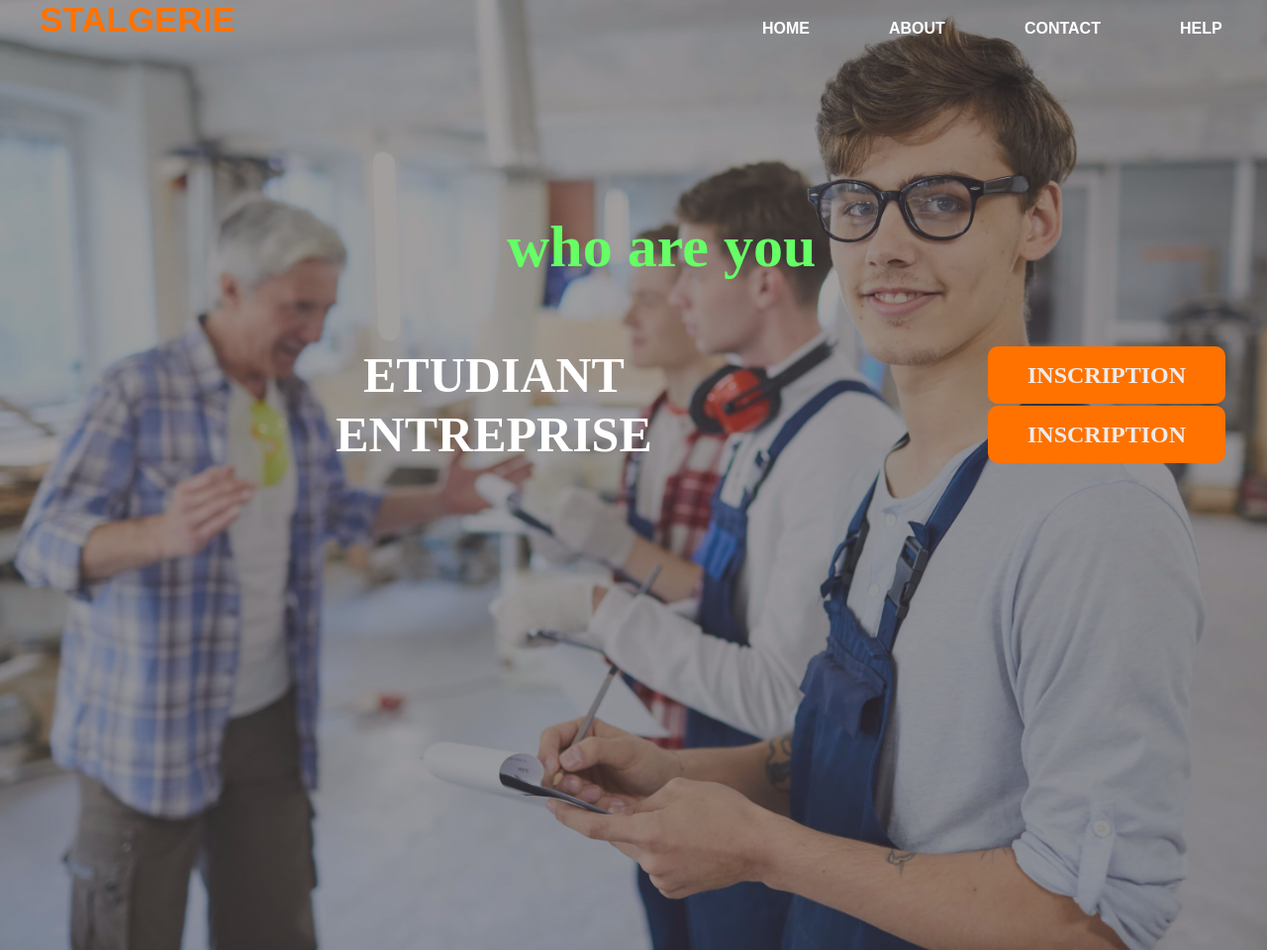
After one commit to yousri1992/site-project, a PHP site: page /choix_inscription.php in a window 1280 px wide. The commit adds this page. Shown: the whole page at 99% size. Run offline with PHP 8.4, Linux system fonts and the light colour scheme; lists and menus that the app fills with data are empty.

Commit message:
ajouter page help modifier index ajouter page choix inscription modifier le nom de create modifier css

```diff
--- /dev/null
+++ b/choix_inscription.php
@@ -0,0 +1,65 @@
+<!DOCTYPE html>
+<html lang="en">
+<head>
+    <meta charset="UTF-8">
+    <link rel="stylesheet" href="style.css">
+    <title>choix inscreption</title>
+    <script src="app.js"></script>
+    <style> </style>
+</head>
+<body>
+<form method="post">
+    <div class="mainCI">
+        <div class="navbar">
+                 <div class="icon">
+                <h2 class="logo">STALGERIE</h2>
+                 </div>
+                   <div class="menu">
+
+                   <ul >
+                        <Li class="active"><a href="/GL/index.php">HOME</a></Li>
+                        <Li class="active"><a href="/GL/about.php">ABOUT</a></Li>
+                        <Li class="active"><a href="/GL/contact.php">CONTACT</a></Li>
+                        <Li class="active"><a href="/GL/help.php">HELP</a></Li>
+                        </ul>
+
+                    </div>
+
+        </div>
+        <div>
+
+
+
+        <table class="table">
+        <h2 class = "titre" >who are you</h2>
+          <thead>
+                <tr>
+                    <th>ETUDIANT </th>
+                    <th button type="button" class="btn2" onclick="window.location.href='/GL/createE.php'">INSCRIPTION</button></th>
+
+                </tr>
+                <tr>
+                    <th>ENTREPRISE</th>
+                    <th button type="button" class="btn2" onclick="window.location.href='/GL/createEN.php'">INSCRIPTION</button></th>
+
+                </tr>
+
+
+            </thead>
+
+
+
+            </tbody>
+        </table>
+            </div>
+
+
+
+    </div>
+
+
+
+
+    </form>
+</body>
+</html>
--- a/index.php
+++ b/index.php
@@ -80,7 +80,7 @@ $connection->close();
             </div>
                    <div class="menu">
 
-                   <ul >
+                        <ul >
                         <Li class="active"><a href="/GL/index.php">HOME</a></Li>
                         <Li class="active"><a href="/GL/about.php">ABOUT</a></Li>
                         <Li class="active"><a href="/GL/contact.php">CONTACT</a></Li>
@@ -108,7 +108,7 @@ $connection->close();
                 <input type="password" id="password" name="password" placeholder="ENTER password HERE">
                 <button type="submit" class="btn1" role="button">LOGIN</button>
                 <p>IF YOU HAVEN'T ACCOUNT, PLEASE REGISTER</p>
-                <button type="button" class="btn1" onclick="window.location.href='/GL/create.php'">INSCRIPTION</button>
+                <button type="button" class="btn1" onclick="window.location.href='/GL/choix_inscription.php'">INSCRIPTION</button>
             </div>
         </div>
     </div>
--- a/style.css
+++ b/style.css
@@ -22,6 +22,20 @@
 .mainC{
     width: 100%;
     background: linear-gradient(to top,rgba(68, 61, 61, 0.5)50%,rgba(68, 61, 61, 0.5)50%),url(centre_appel.jpg );
+    background-position: center;
+    background-size: cover;
+    height: 120vh;
+}
+.mainH{
+    width: 100%;
+    background: linear-gradient(to top,rgba(68, 61, 61, 0.5)50%,rgba(68, 61, 61, 0.5)50%),url(help.jpg );
+    background-position: center;
+    background-size: cover;
+    height: 120vh;
+}
+.mainCI{
+    width: 100%;
+    background: linear-gradient(to top,rgba(68, 61, 61, 0.5)50%,rgba(68, 61, 61, 0.5)50%),url(choix_inscription.jpg );
     background-position: center;
     background-size: cover;
     height: 120vh;
@@ -129,11 +143,34 @@ ul li a:hover{
     background: white;
     color: #ff7200;
 }
+.btn2{
+    font-weight: bold;
+    width: 240px;
+    height: 40px;
+    background: #ff7200;
+    border:none;
+    margin-top: 80px;
+    font-size: 24px;
+    border-radius: 10px;
+    cursor: pointer;
+    color: rgb(237, 235, 235);
+    transition: 0.4s ease;
+    text-decoration: none;
+    text-align: center;
+    margin-left: 50;
+}
+.btn2:hover{
+    background: white;
+    color: #ff7200;
+}
+.btn2:focus{
+    outline: none;
+}
 .titre{
     color:  #66FF66;
-    margin-top: 120px;
-    margin-left: 28%;
-font-size: 50px;
+    margin-top: 140px;
+    margin-left: 40%;
+font-size: 60px;
 }
 .table {
     width: 100%;
```
Also changed, not shown: help.php (added, +70 -0 lines), choix_inscription.jpg (added), createE.php (renamed from create.php), help.jpg (added).
